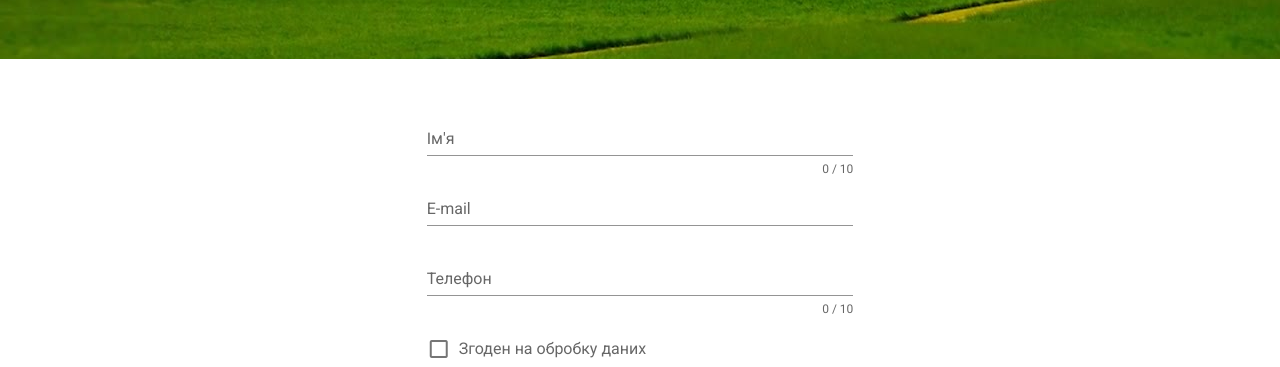
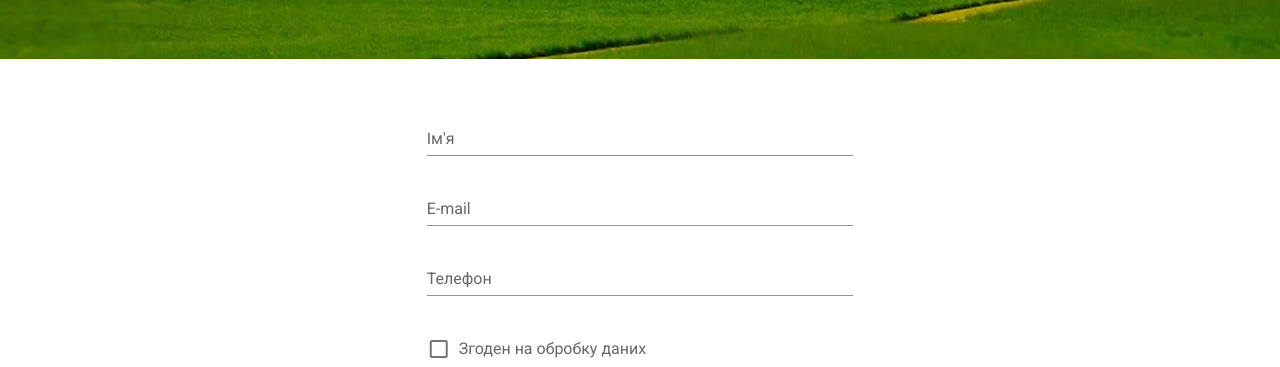
Before and after one commit to myorb/agroport3, a Nuxt app: page / in a window 1280 px wide. Shown: the part 1700-2067 px from the top of the page. Built offline with nearby package versions, Linux system fonts and the light colour scheme.

Commit message:
fix form

```diff
--- a/components/Form.vue
+++ b/components/Form.vue
@@ -1,48 +1,27 @@
 <template>
-  <v-layout row no-gutters wrap justify-center class="my-12">
+  <v-layout @click="redirect" row no-gutters wrap justify-center class="my-12">
     <v-flex xs12 md4 ml-5 mr-5>
       <v-form ref="form" v-model="valid" lazy-validation>
-        <v-text-field
-          v-model="name"
-          :counter="10"
-          :rules="nameRules"
-          label="Ім'я"
-          required
-        ></v-text-field>
+        <v-text-field v-model="name" :rules="nameRules" label="Ім'я" required></v-text-field>
         <v-text-field
           v-model="email"
           :rules="emailRules"
           label="E-mail"
+          @change="validate"
           required
         ></v-text-field>
-        <v-text-field
-          v-model="phone"
-          :counter="10"
-          :rules="phoneRules"
-          label="Телефон"
-          required
-        ></v-text-field>
+        <v-text-field v-model="phone" :rules="phoneRules" label="Телефон" required></v-text-field>
 
         <v-checkbox
           v-model="checkbox"
           label="Згоден на обробку даних"
           :rules="[v => !!v || 'Ви повинні погодитися, щоб продовжити!']"
           required
-        >
-          <!--@change="$v.checkbox.$touch()"-->
-          <!--@blur="$v.checkbox.$touch()"-->
-        </v-checkbox>
-        <v-btn :disabled="!valid" color="success" class="mr-4" @click="validate"
-          >Зареєструватися</v-btn
-        >
+        ></v-checkbox>
+        <v-btn :disabled="!valid" color="success" class="mr-4" @click="validate">Зареєструватися</v-btn>
       </v-form>
     </v-flex>
-    <v-snackbar
-      v-model="snackbar"
-      color="success"
-      :timeout="timeout"
-      :multi-line="true"
-    >
+    <v-snackbar v-model="snackbar" color="success" :timeout="timeout" :multi-line="true">
       <h1>
         Дякуємо {{ name }} за вашу реєстрацію, ми незабаром надішлемо на вашу
         електронну адресу лист з подальшими інструкціями
@@ -66,8 +45,7 @@ export default {
       name: "",
       nameRules: [
         v => !!v || "Введіть ваше ім'я",
-        v =>
-          (v && v.length >= 5) || "Ім'я не повинно бути довшим за 5 символів"
+        v => (v && v.length >= 3) || "Ім'я не повинно бути довшим за 3 символa"
       ],
       email: "",
       emailRules: [
@@ -86,15 +64,25 @@ export default {
     };
   },
   methods: {
+    redirect() {
+      this.$router.push("/signup");
+    },
     validate() {
       if (this.$refs.form.validate()) {
         this.snackbar = true;
-        let data = {
+        this.sendRequest({
           name: this.name,
           phone: this.phone,
           email: this.email
-        };
-        console.log(data);
+        });
+      }
+    },
+    async sendRequest(data) {
+      try {
+        const response = await this.$axios.$post("/api/newlead", data);
+        console.log(response);
+      } catch (error) {
+        console.error(error);
       }
     }
   }
--- a/nuxt.config.js
+++ b/nuxt.config.js
@@ -6,6 +6,10 @@ export default {
     port: 80, // default: 3000
     host: "0.0.0.0" // default: localhost
   },
+  serverMiddleware: [
+    // "~/api/logger",
+    // { path: "/api", handler: "~/api/index.js" }
+  ],
   /*
    ** Headers of the page
    */
@@ -41,7 +45,15 @@ export default {
   /*
    ** Nuxt.js dev-modules
    */
-  buildModules: ["@nuxtjs/vuetify"],
+  buildModules: [
+    [
+      "@nuxtjs/google-analytics",
+      {
+        id: "UA-99020570-4"
+      }
+    ],
+    "@nuxtjs/vuetify"
+  ],
   /*
    ** Nuxt.js modules
    */
@@ -56,7 +68,18 @@ export default {
    ** Axios module configuration
    ** See https://axios.nuxtjs.org/options
    */
-  axios: {},
+  axios: {
+    // prefix: "/api/",
+    // proxy: true
+  },
+
+  // proxy: {
+  //   "/api": {
+  //     target: process.env.SECRET_API_URL,
+  //     pathRewrite: { "^/api/": "" },
+  //     logLevel: "debug"
+  //   }
+  // },
   /*
    ** vuetify module configuration
    ** https://github.com/nuxt-community/vuetify-module
--- a/package.json
+++ b/package.json
@@ -18,6 +18,7 @@
     "nuxt": "^2.0.0"
   },
   "devDependencies": {
+    "@nuxtjs/google-analytics": "^2.2.3",
     "@nuxtjs/vuetify": "^1.0.0",
     "@vue/test-utils": "^1.0.0-beta.27",
     "babel-jest": "^24.1.0",
--- /dev/null
+++ b/pages/signup.vue
@@ -0,0 +1,9 @@
+<template>
+  <v-content>
+    <section id="form">
+      <v-layout row no-gutters wrap justify-center>
+        <iframe src="https://agroxy.com/user/sign-in/signin" width="100%" height="800px"></iframe>
+      </v-layout>
+    </section>
+  </v-content>
+</template>
```
Also changed, not shown: api/index.js (added, +33 -0 lines), api/logger.js (added, +12 -0 lines), pages/index.vue (+4 -14 lines), 2 other files (tests, documents, lock files or other folders).
